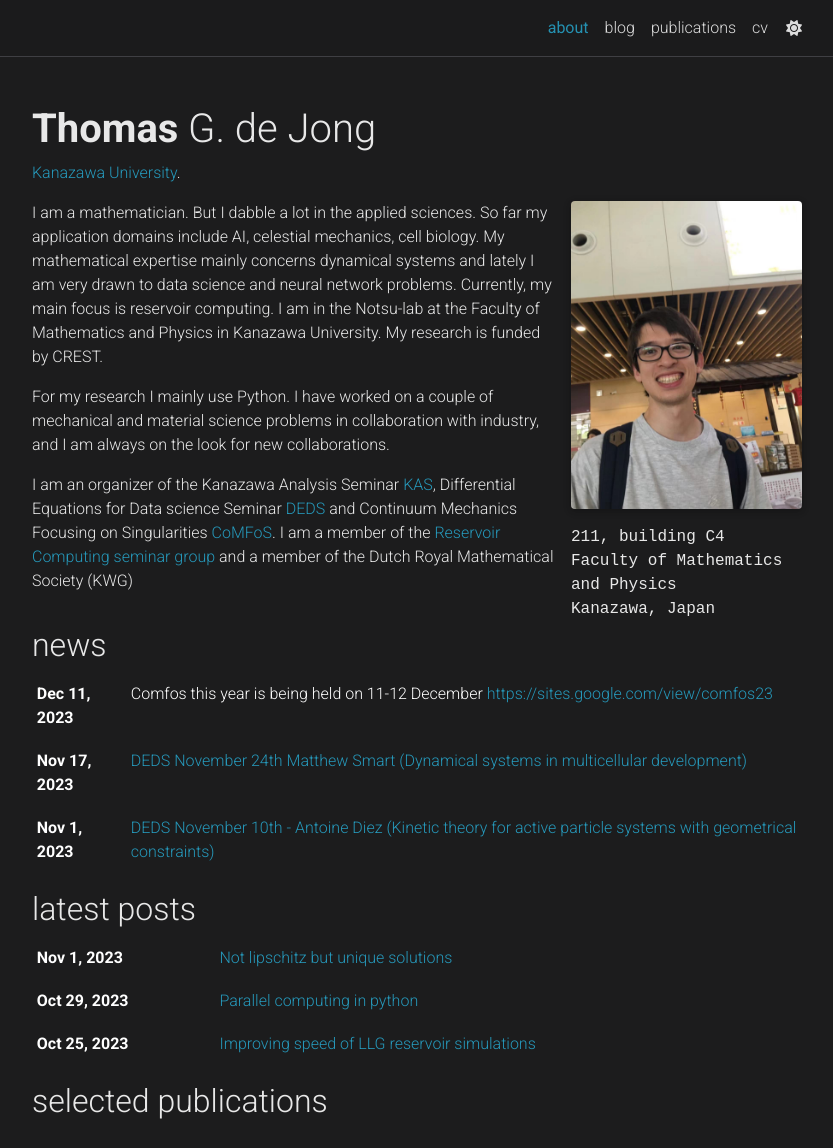
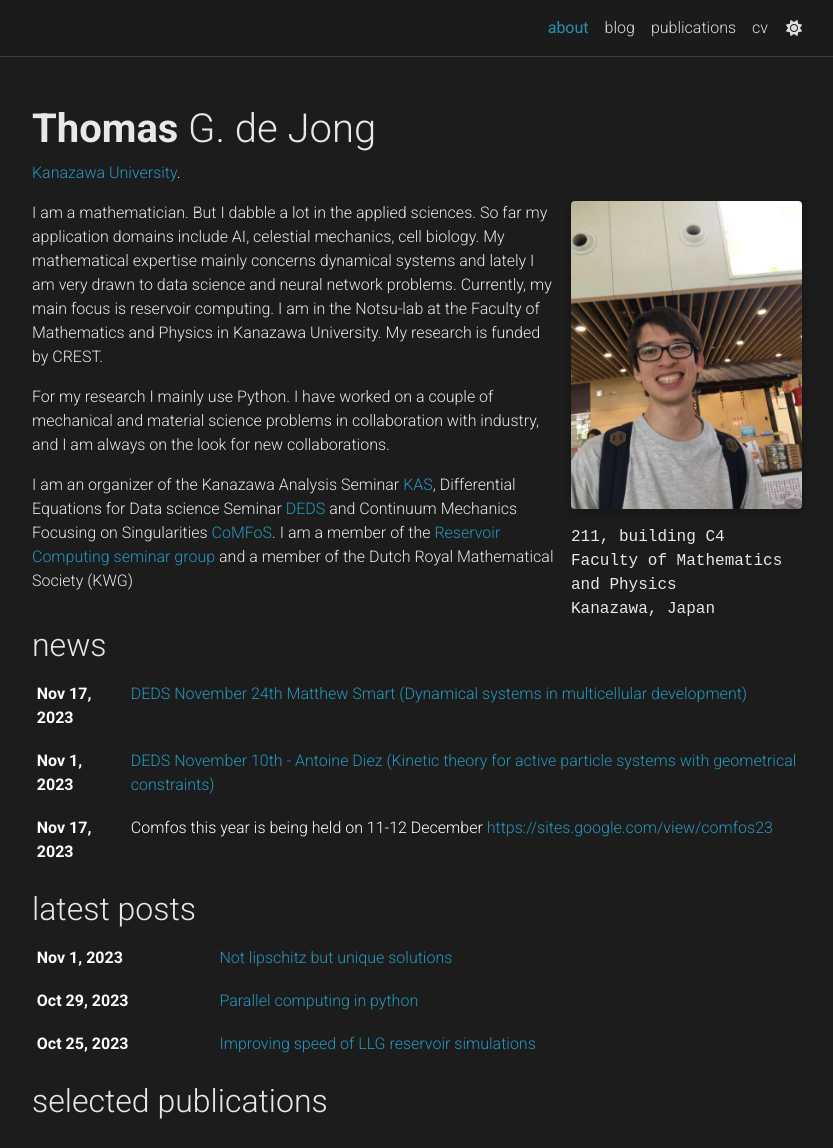
Before and after one commit to mathowl/tgdejong, a Jekyll site: the page built from _pages/about.md, in a window 1280 px wide and 1322 px high, cut to the strip 0-1148 px from the top of the window. Shown: the whole strip, without its empty margins (223-1056 px from the left). Built offline with Jekyll 4.4.1, drawn with Linux system fonts in a browser that asks for light colours; full-size pictures stand in for the smaller copies a plugin makes; comment, search, counter and statistics services are not loaded; a style sheet for code colours, icons or effects is not loaded.

Commit message:
update announcements

```diff
--- a/_news/announcement_3.md
+++ b/_news/announcement_3.md
@@ -1,7 +1,6 @@
 ---
 layout: post
 title: DEDS November 24th Matthew Smart (Dynamical systems in multicellular development)
-date: 2023-11-17
 inline: false
 related_posts: false
 ---
```
Also changed, not shown: _news/announcement_1.md (+0 -1 lines).
